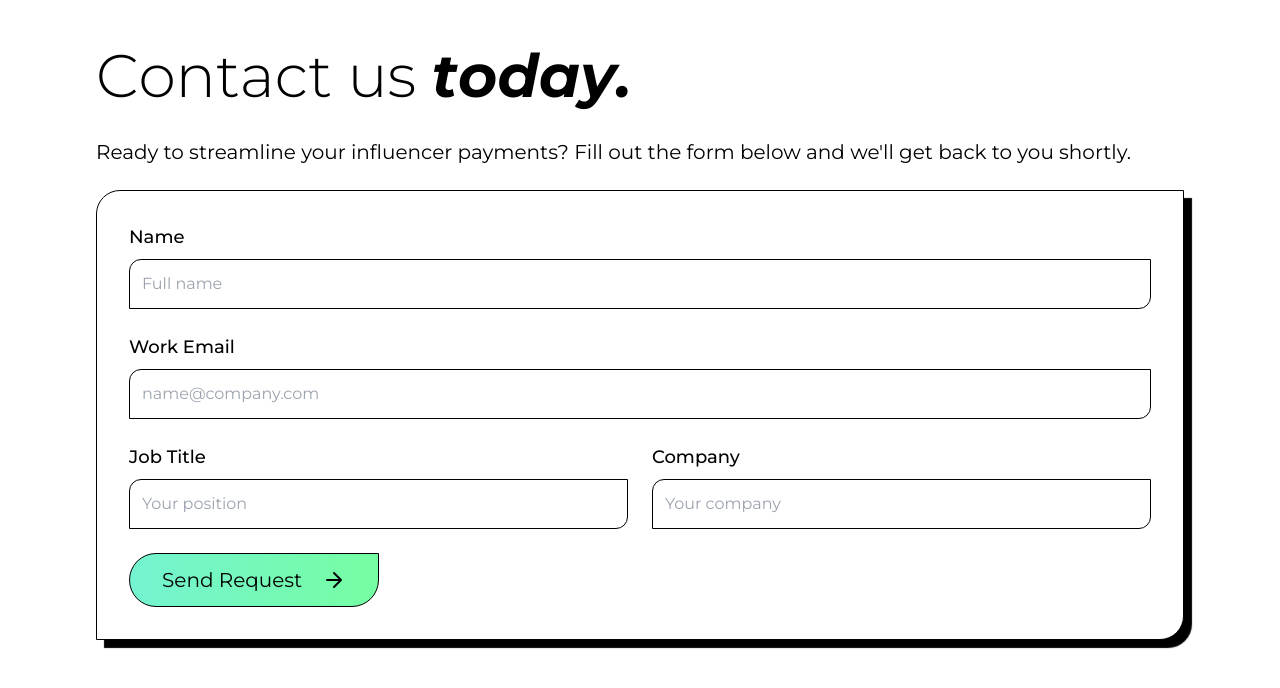
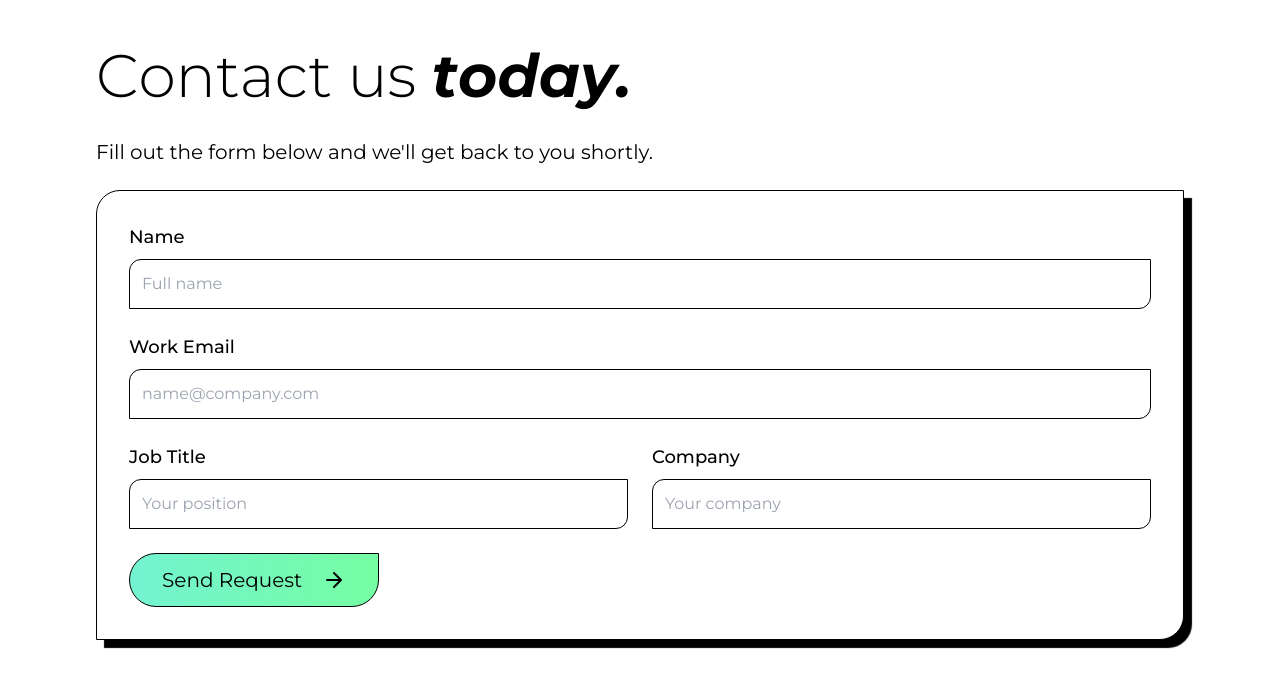
Before and after one commit to Jo5ean/innovalab, an Astro site: page /contact in a window 1280 px wide. Shown: the part 122-810 px from the top of the page. Built offline with nearby package versions, Linux system fonts and the light colour scheme; Astro itself is replaced by a stand-in of ours.

Commit message:
Eliminar texto redundante en la sección de contacto para mejorar la claridad del mensaje.

```diff
--- a/src/pages/contact.astro
+++ b/src/pages/contact.astro
@@ -16,8 +16,7 @@ import Layout from "@/layouts/Layout.astro";
             <p
                 class="leading-7 md:leading-normal text-base md:text-lg lg:text-xl"
             >
-                Ready to streamline your influencer payments? Fill out the form
-                below and we'll get back to you shortly.
+                Fill out the form below and we'll get back to you shortly.
             </p>
 
             <div
```
